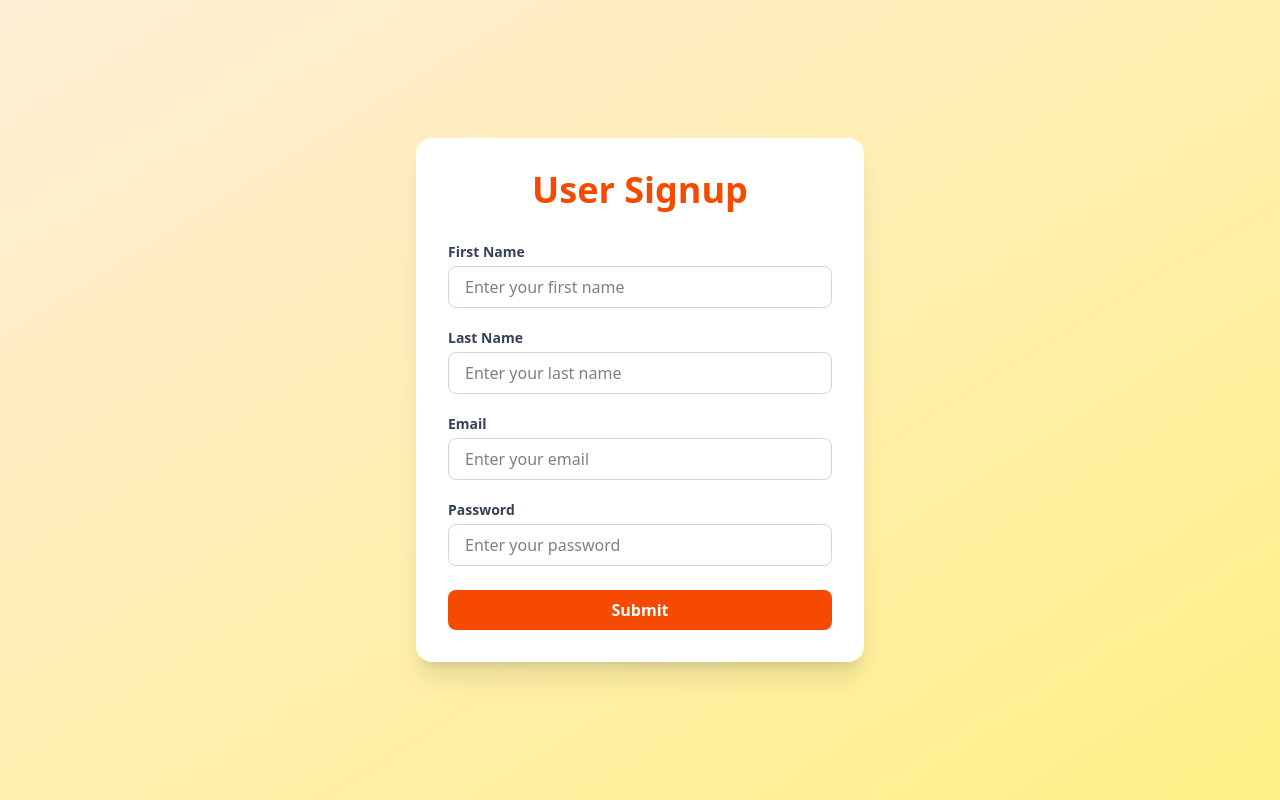
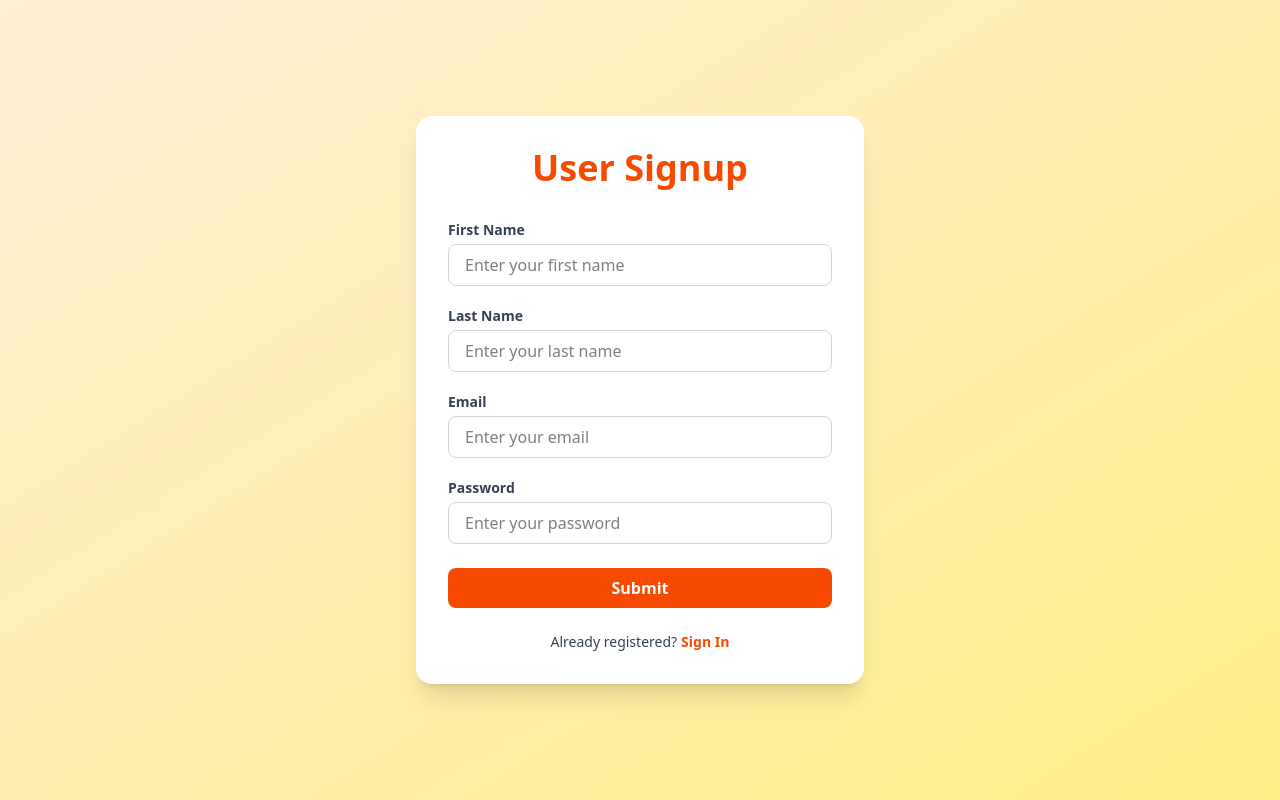
Before and after one commit to SureshTimma/course-selling-application, a React (Vite) app in the folder client/: page /user/signup in a window 1280 px wide. Built offline with nearby package versions, Linux system fonts and the light colour scheme.

Commit message:
nav links for login pages added

```diff
--- a/client/src/Pages/Admin/AdminSignin.jsx
+++ b/client/src/Pages/Admin/AdminSignin.jsx
@@ -73,6 +73,13 @@ const AdminSignin = () => {
         <button type="submit" className="w-full bg-orange-600 text-white font-bold py-2 rounded-lg hover:bg-orange-700 transition-all duration-300">
           Submit
         </button>
+
+        <p className="mt-6 text-center text-sm text-gray-700">
+          Not registered yet?
+          <span onClick={() => navigate("/admin/signup")} className="text-orange-600 font-semibold hover:underline ml-1 cursor-pointer">
+            Sign Up
+          </span>
+        </p>
       </form>
     </div>
   );
--- a/client/src/Pages/Admin/AdminSignup.jsx
+++ b/client/src/Pages/Admin/AdminSignup.jsx
@@ -106,6 +106,13 @@ const AdminSignup = () => {
         <button type="submit" className="w-full bg-orange-600 text-white font-bold py-2 rounded-lg hover:bg-orange-700 transition-all duration-300">
           Submit
         </button>
+
+        <p className="mt-6 text-center text-sm text-gray-700">
+          Already registered?
+          <span onClick={() => navigate("/admin/signin")} className="text-orange-600 font-semibold hover:underline ml-1 cursor-pointer">
+            Sign In
+          </span>
+        </p>
       </form>
     </div>
   );
--- a/client/src/Pages/GetStarted.jsx
+++ b/client/src/Pages/GetStarted.jsx
@@ -1,9 +1,21 @@
 import React from "react";
+import { useNavigate } from "react-router-dom";
 
 const GetStarted = () => {
+  const navigate = useNavigate();
   return (
     <div className="min-h-screen flex items-center justify-center bg-gradient-to-br from-orange-50 to-yellow-100">
-      <div className="bg-gradient-to-r from-orange-600 to-yellow-500 text-white text-center text-2xl font-semibold py-4 px-4 shadow-md rounded-lg mx-4">Frontend Project Started</div>
+      <div className="bg-gradient-to-r from-orange-600 to-yellow-500 text-white text-center font-bold py-8 px-6 shadow-md rounded-2xl mx-4 w-full max-w-md">
+        <div className="mb-6 text-2xl">Course Selling Application</div>
+        <div className="flex flex-col sm:flex-row gap-4 justify-center text-xl">
+          <button onClick={() => navigate("/admin/signup")} className="bg-white text-orange-600 font-semibold py-2 px-4 rounded-lg hover:bg-orange-100 transition duration-300">
+            Admin
+          </button>
+          <button onClick={() => navigate("/user/signup")} className="bg-white text-orange-600 font-semibold py-2 px-4 rounded-lg hover:bg-orange-100 transition duration-300">
+            User
+          </button>
+        </div>
+      </div>
     </div>
   );
 };
--- a/client/src/Pages/User/UserSignin.jsx
+++ b/client/src/Pages/User/UserSignin.jsx
@@ -1,6 +1,8 @@
 import React, { use, useState } from "react";
+import { useNavigate } from "react-router-dom";
 
 const UserSignin = () => {
+  const navigate = useNavigate();
   const [formData, setFormData] = useState({
     email: "",
     password: "",
@@ -70,6 +72,13 @@ const UserSignin = () => {
         <button type="submit" className="w-full bg-orange-600 text-white font-bold py-2 rounded-lg hover:bg-orange-700 transition-all duration-300">
           Submit
         </button>
+
+        <p className="mt-6 text-center text-sm text-gray-700">
+          Not registered yet?
+          <span onClick={() => navigate("/user/signup")} className="text-orange-600 font-semibold hover:underline ml-1 cursor-pointer">
+            Sign Up
+          </span>
+        </p>
       </form>
     </div>
   );
--- a/client/src/Pages/User/UserSignup.jsx
+++ b/client/src/Pages/User/UserSignup.jsx
@@ -1,6 +1,8 @@
 import React, { use, useState } from "react";
+import { useNavigate } from "react-router-dom";
 
 const UserSignup = () => {
+  const navigate = useNavigate();
   const [formData, setFormData] = useState({
     firstname: "",
     lastname: "",
@@ -101,6 +103,13 @@ const UserSignup = () => {
         <button type="submit" className="w-full bg-orange-600 text-white font-bold py-2 rounded-lg hover:bg-orange-700 transition-all duration-300">
           Submit
         </button>
+
+        <p className="mt-6 text-center text-sm text-gray-700">
+          Already registered?
+          <span onClick={() => navigate("/user/signin")} className="text-orange-600 font-semibold hover:underline ml-1 cursor-pointer">
+            Sign In
+          </span>
+        </p>
       </form>
     </div>
   );
```
